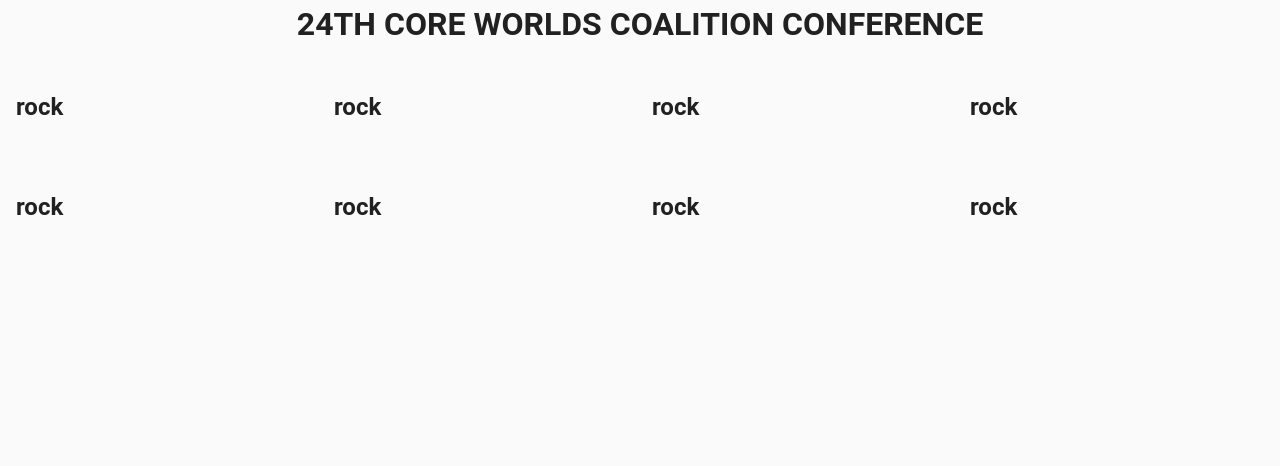
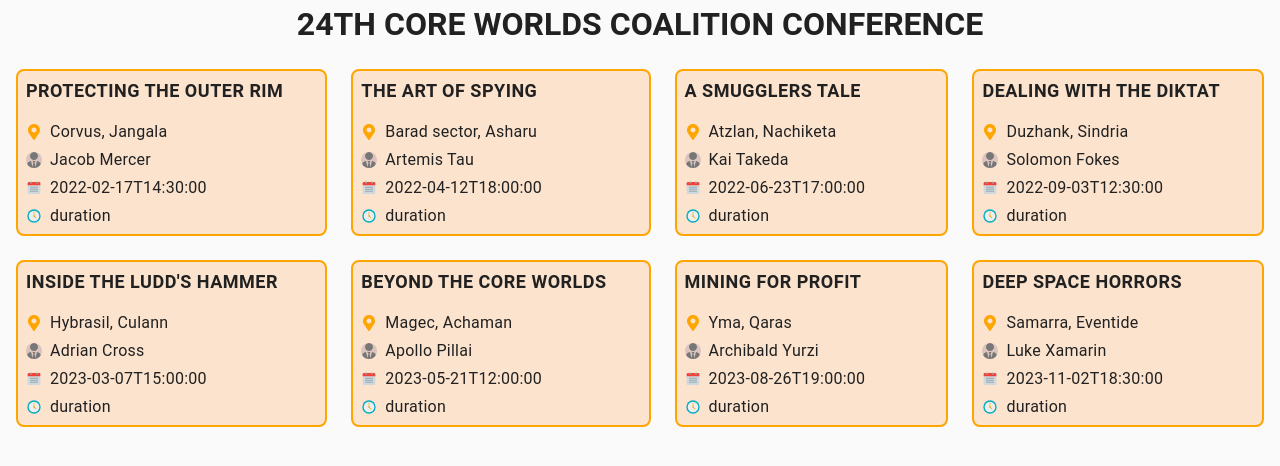
Before and after one commit to YuriyPilipenkoKH/my-react-app, a React (Create React App) app: page / in a window 1280 px wide. Shown: the top 466 px of the page. Built offline with nearby package versions, Linux system fonts and the light colour scheme.

Commit message:
2 classnames

```diff
--- a/package.json
+++ b/package.json
@@ -6,9 +6,11 @@
     "@testing-library/jest-dom": "^5.16.5",
     "@testing-library/react": "^13.4.0",
     "@testing-library/user-event": "^13.5.0",
+    "date-fns": "^2.29.3",
     "prop-types": "^15.8.1",
     "react": "^18.2.0",
     "react-dom": "^18.2.0",
+    "react-icons": "^4.8.0",
     "react-scripts": "5.0.1",
     "web-vitals": "^2.1.4"
   },
--- a/src/components/Event/Event.jsx
+++ b/src/components/Event/Event.jsx
@@ -1,9 +1,25 @@
 import PropTypes from 'prop-types'
+import css from './Event.module.css'
+import { FaMapMarkerAlt, FaUserAlt, FaUserTie, FaCalendarAlt, FaClock } from 'react-icons/fa';
+import { FcCalendar, FcClock } from 'react-icons/fc';
+
 
 export const Event = ({name,location,speaker,type,start,end}) => {
     return (
-    <div className="event">
-        <h2 className="title">rock</h2>
+    <div className={css.event}>
+        <h2 className={css.title}>{name}</h2>
+        <p className={css.info}>
+            <FaMapMarkerAlt className={css.icon} size={16}/>
+            {location}</p>
+        <p className={css.info}>
+             <FaUserTie className={[css.icon, css.user ].join(' ')}  size={16}/>
+            {speaker}</p>
+        <p className={css.info}>
+             <FcCalendar className={css.icon} size={16}/>
+            {start}</p>
+        <p className={css.info}>
+             <FcClock className={css.icon} size={16}/>
+            duration</p>
 
     </div>)
 };
--- a/src/components/Event/Event.module.css
+++ b/src/components/Event/Event.module.css
@@ -1,36 +1,52 @@
 .event {
     position: relative;
-    border: 2px dashed var(--color-black);
+    border: 2px solid orange ;
     padding: 8px;
-    border-radius: 4px;
+    border-radius:8px;
+    display: flex;
+    flex-direction: column;
+    gap:8px;
+    background-color: #fbe3ce;
+
 }
 
 .title {
+
     margin-top: 0;
-    font-size: 14px;
-    line-height: 24;
+    font-size: 18px;
+    line-height: 24px;
     font-weight: 700;
     letter-spacing: 0.5px;
     text-transform: uppercase;
+    height: 20px;
 
 }
 
 .info {
     display: flex;
+    gap:8px;
     align-items: center;
-    margin-top: 0;
-    margin-bottom: 8px;
+    margin: 0;
+
     color: var(--color-primary-text);
     font-size: 16px;
-    line-height: 24;
+    line-height: 24px;
     font-weight: 400;
     letter-spacing: 0.25px;
+    height: 20px;
 }
 
 .icon {
     display: block;
-    margin-right: 8px;
-    color: var(--color-secondary-text);
+    color: orange;
+
+
+}
+
+.user {
+    background-color: #1f045e24;
+    border-radius: 50%;
+    color: #777;
 }
 
 .chip {
```
Also changed, not shown: 1 other file (tests, documents, lock files or other folders).
